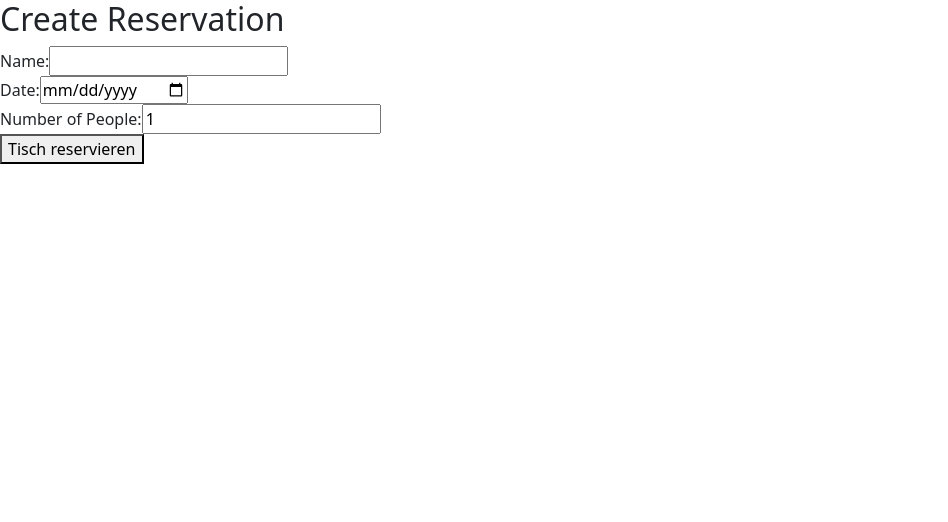
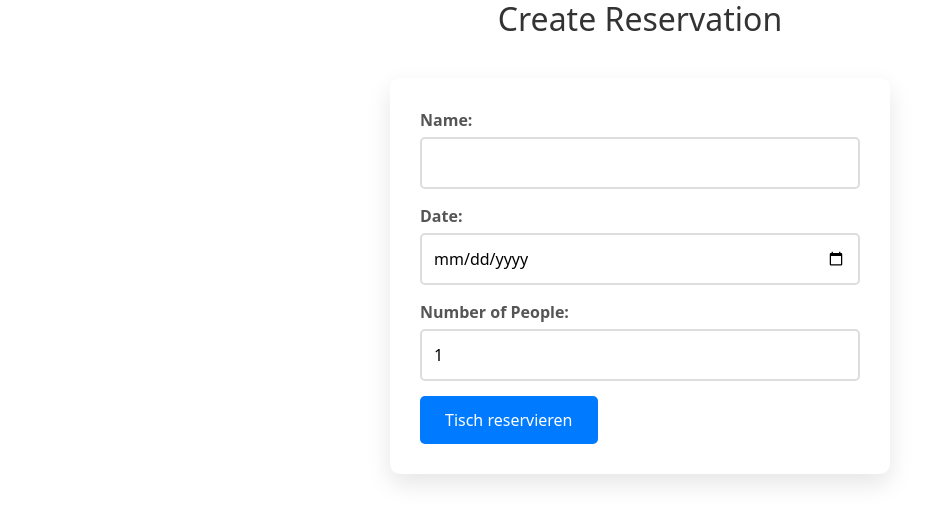
Before and after one commit to mo1297mo/webtechproject, a Vue app in the folder frontend/: page / in a window 1280 px wide. Shown: the top 522 px of the page, without its empty margins (0-948 px from the left). Built offline with nearby package versions, Linux system fonts and the light colour scheme.

Commit message:
DesignForm

```diff
--- a/frontend/src/components/ReservationForm.vue
+++ b/frontend/src/components/ReservationForm.vue
@@ -85,3 +85,104 @@ export default {
 
 };
 </script>
+
+<style scoped>
+@import url('https://fonts.googleapis.com/css2?family=Open+Sans:wght@300;400;700&display=swap');
+
+body {
+    font-family: 'Arial', sans-serif;
+    background-color: #f4f4f4;
+    color: #333;
+    line-height: 1.6;
+}
+
+h2 {
+    color: #333;
+    text-align: center;
+}
+
+/* Form Styling */
+form {
+    background: #ffffff;
+    padding: 30px;
+    box-shadow: 0 10px 25px rgba(0, 0, 0, 0.1);
+    border-radius: 10px;
+    max-width: 500px;
+    margin: 40px auto;
+    transition: all 0.3s ease-in-out;
+}
+
+form div {
+    margin-bottom: 15px;
+}
+label {
+    display: block;
+    margin-bottom: 5px;
+    font-weight: bold;
+    color: #555;
+}
+
+input[type='text'],
+input[type='date'],
+input[type='number'] {
+    width: 100%;
+    padding: 12px;
+    border: 2px solid #ddd;
+    border-radius: 5px;
+    box-sizing: border-box; /* Added for better width control */
+    transition: border-color 0.3s;
+}
+
+input[type='text']:focus,
+input[type='date']:focus,
+input[type='number']:focus {
+    border-color: #80bdff;
+    outline: none;
+}
+
+button {
+    background: #007bff;
+    color: #fff;
+    border: none;
+    padding: 12px 25px;
+    border-radius: 5px;
+    cursor: pointer;
+    transition: background-color 0.3s;
+}
+
+button:hover {
+    background: #0056b3;
+}
+
+/* Time Slot Button Styles */
+.available-time-slots button {
+    .available-time-slots {
+    margin-top: 20px;
+    text-align: center;
+}
+}
+
+.available-time-slots button {
+    background: #28a745;
+    margin: 5px;
+    border-radius: 4px;
+    color: white;
+    padding: 8px 12px;
+    border: none;
+    cursor: pointer;
+    transition: background-color 0.3s;
+}
+
+.available-time-slots button:hover {
+    background: #218838;
+}
+
+
+/* Responsive Design */
+@media (max-width: 600px) {
+    form {
+        width: calc(100% - 30px);
+        padding: 20px;
+    }
+}
+</style>
```
Also changed, not shown: 1 other file (tests, documents, lock files or other folders).
